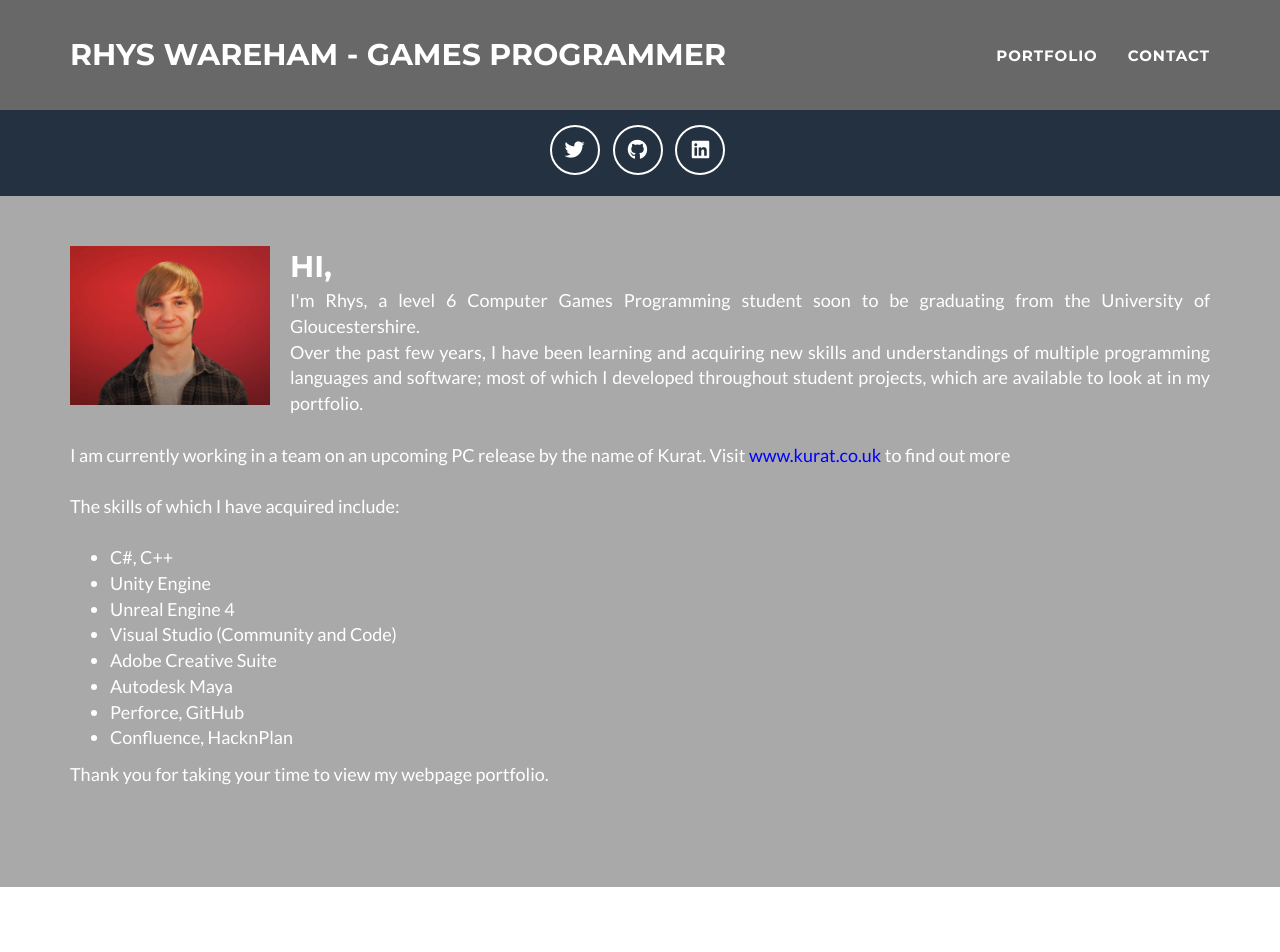
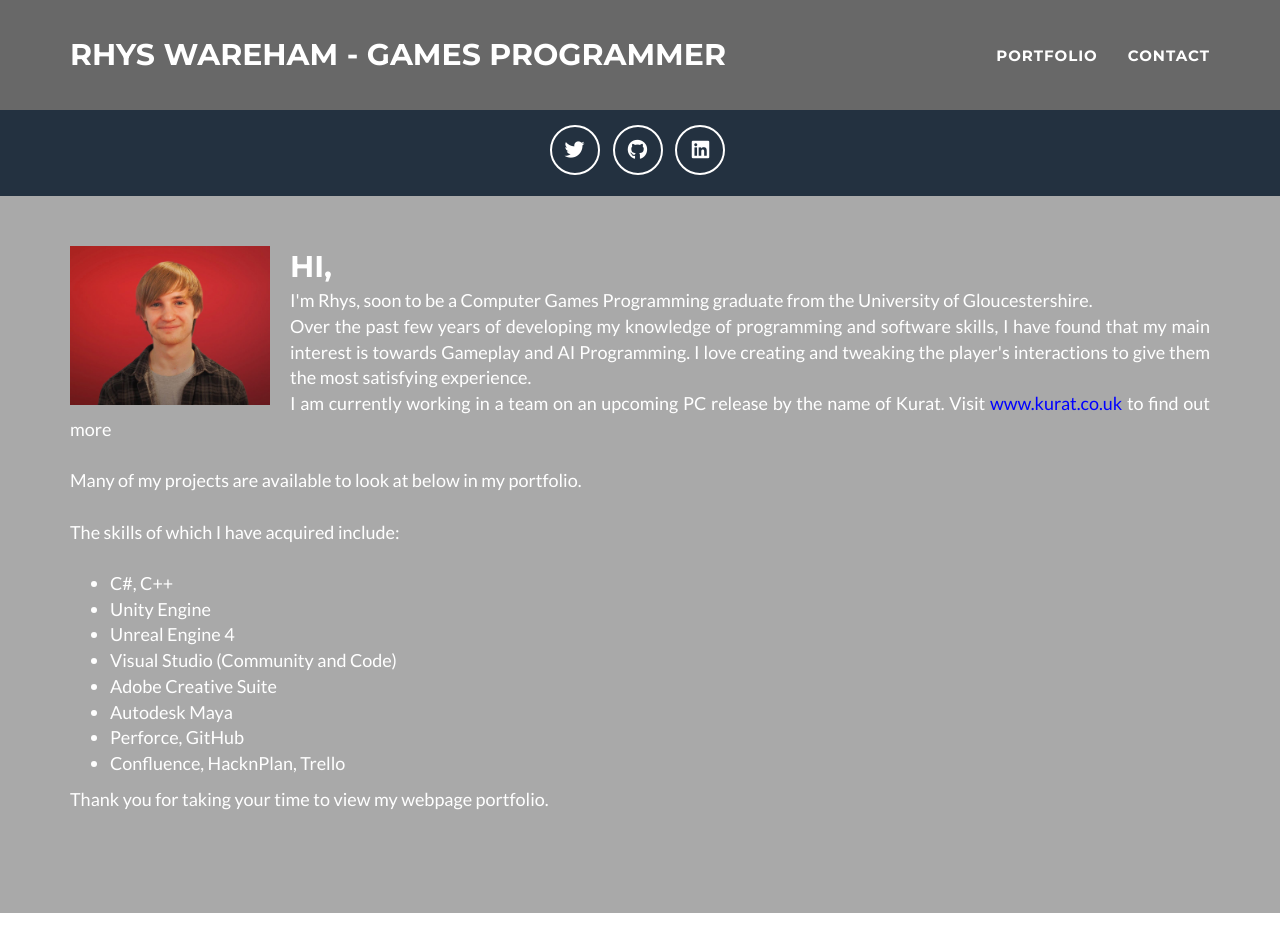
Before and after one commit to RhysWareham/rhyswareham.github.io, a Jekyll site: the page built from index.html, in a window 1280 px wide and 1400 px high. Shown: the top 952 px of the window. Built offline with Jekyll 4.4.1, drawn with Linux system fonts in a browser that asks for light colours; nearby versions of some CDN libraries.

Commit message:
Kurat portfolio and new header text

```diff
--- a/_includes/header.html
+++ b/_includes/header.html
@@ -6,9 +6,10 @@
                     <img class="img-responsive" src="img/Me.png" width="200em" alt="" style="margin-right:20px">
                     <div class="intro-text">
                         <span class="name">Hi,</span>
-                        <span class="skills">I'm Rhys, a level 6 Computer Games Programming student soon to be graduating from the University of Gloucestershire.<br>
-							Over the past few years, I have been learning and acquiring new skills and understandings of multiple programming languages and software; most of which I developed throughout student projects, which are available to look at in my portfolio. <br><br>
-							I am currently working in a team on an upcoming PC release by the name of Kurat. Visit <a href="https://www.kurat.co.uk/"><FONT color="#0000ff">www.kurat.co.uk</FONT></a> to find out more <br><br>
+                        <span class="skills">I'm Rhys, soon to be a Computer Games Programming graduate from the University of Gloucestershire.<br>
+                            Over the past few years of developing my knowledge of programming and software skills, I have found that my main interest is towards Gameplay and AI Programming. I love creating and tweaking the player's interactions to give them the most satisfying experience.
+                            <br>I am currently working in a team on an upcoming PC release by the name of Kurat. Visit <a href="https://www.kurat.co.uk/"><FONT color="#0000ff">www.kurat.co.uk</FONT></a> to find out more <br><br>
+                            Many of my projects are available to look at below in my portfolio. <br><br>
                             The skills of which I have acquired include: <br><br>
                             <ul>
                                 <li>C#, C++</li>
@@ -18,11 +19,12 @@
                                 <li>Adobe Creative Suite</li>
                                 <li>Autodesk Maya</li>
                                 <li>Perforce, GitHub</li>
-								<li>Confluence, HacknPlan</li>
+                                <li>Confluence, HacknPlan, Trello</li>
                             </ul>
 
 
-							Thank you for taking your time to view my webpage portfolio.</span>
+                            Thank you for taking your time to view my webpage portfolio.
+                        </span>
                     </div>
                 </div>
             </div>
--- a/_includes/portfolio_grid.html
+++ b/_includes/portfolio_grid.html
@@ -5,6 +5,21 @@
                 <div class="col-lg-12 text-center">
                     <h2>Portfolio</h2>
                 </div>
+            </div>
+            <h3>Current Project</h3>
+            <div class="row">
+                {% for post in site.categories.portfoliocurrent %}
+                <div class="col-sm-4 portfolio-item">
+                    <a href="#portfolioModal-{{ post.modal-id }}" class="portfolio-link" data-toggle="modal">
+                        <div class="caption">
+                            <div class="caption-content">
+                                <p><b>{{ post.title }}</b><br>{{ post.summary }}</p>
+                            </div>
+                        </div>
+                        <img src="img/portfolio/{{ post.img }}" class="img-responsive" alt="{{ post.alt }}">
+                    </a>
+                </div>
+                {% endfor %}
             </div>
 			<h3>Game Jam Projects</h3>
 			<div class="row">
```
Also changed, not shown: _includes/footer.html (+0 -22 lines), portfolio/portfoliocurrent/_posts/2022-06-09-kurat.markdown (added, +24 -0 lines), 1 other file. Lines whose indentation alone changed are shown as unchanged.
